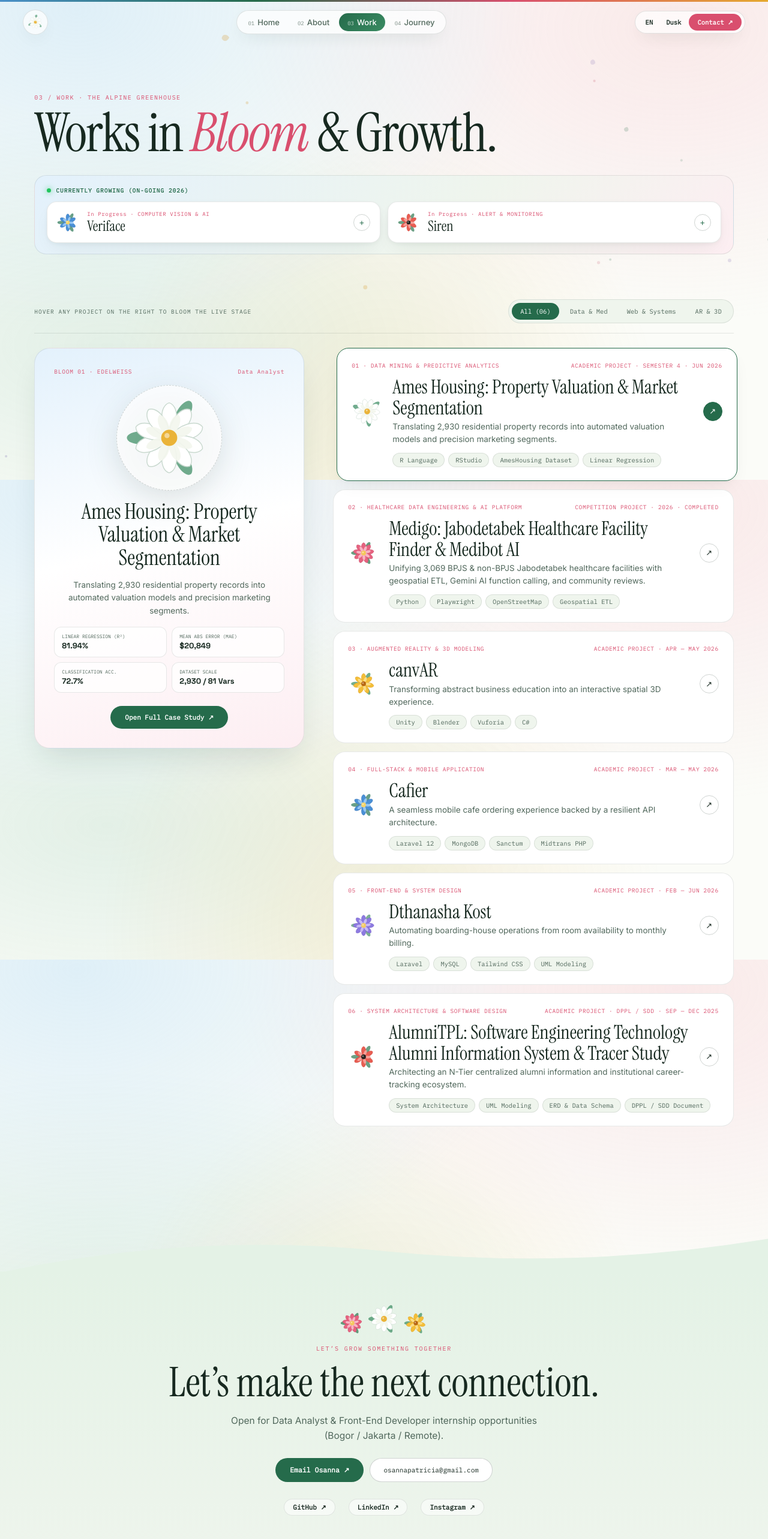
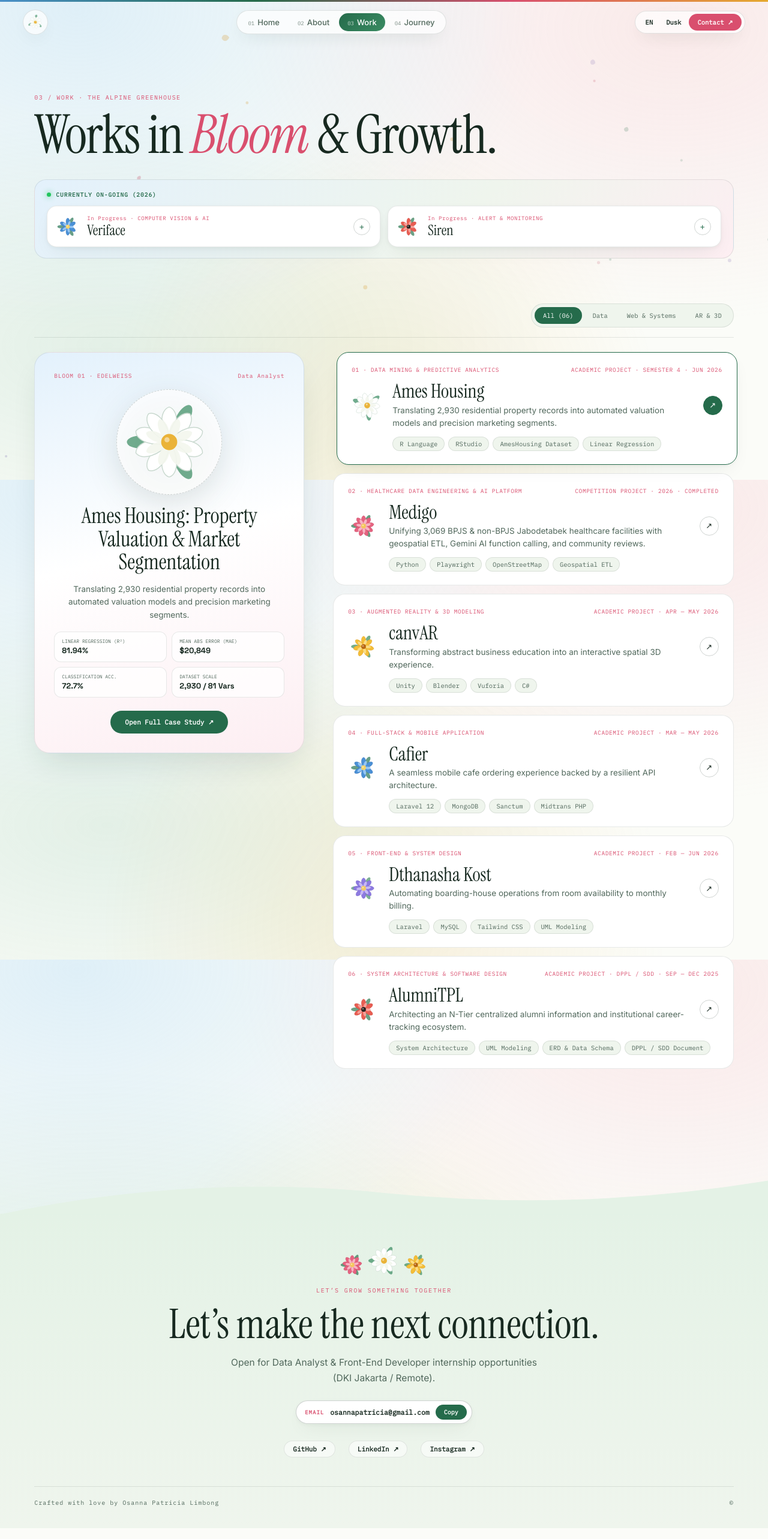
Before and after one commit to theocaw/Portofolio, a React (Vite) app: page /work in a window 1280 px wide. Shown: the top 2566 px of the page at 60% size. Built offline with nearby package versions, Linux system fonts and the light colour scheme.

Commit message:
Keep English Intermediate, fix descender clipping, enrich About bio, update footer to DKI Jakarta/Remote with single copyable email & warm sign-off, and refine Work ongoing toggles/filters/titles

```diff
--- a/src/components/ContactFooter.css
+++ b/src/components/ContactFooter.css
@@ -76,37 +76,50 @@
   padding-top: 8px;
 }
 
-.meadow-footer__primary {
-  padding: 12px 24px;
-  border-radius: 999px;
-  background: var(--blue);
-  color: #ffffff;
-  font-size: 11.5px;
-  font-weight: 600;
-  text-decoration: none;
-  transition: background-color 200ms ease, transform 200ms ease;
-}
-
-.meadow-footer__primary:hover {
-  background: var(--pink-hot);
-  color: #ffffff;
-  transform: translateY(-2px);
-}
-
-.meadow-footer__copy {
-  padding: 12px 22px;
+.meadow-footer__email-pill {
+  display: inline-flex;
+  align-items: center;
+  gap: 10px;
+  padding: 6px 8px 6px 14px;
   border-radius: 999px;
   border: 1px solid var(--rule-strong);
   background: var(--card-bg);
   color: var(--ink);
-  font-size: 11px;
+  font-size: 11.5px;
   cursor: pointer;
-  transition: border-color 200ms ease, transform 200ms ease;
+  box-shadow: var(--shadow-hard);
+  transition: border-color 200ms ease, transform 200ms ease, box-shadow 200ms ease;
 }
 
-.meadow-footer__copy:hover {
+.meadow-footer__email-pill:hover {
   border-color: var(--blue);
   transform: translateY(-2px);
+}
+
+.meadow-footer__email-tag {
+  font-size: 9px;
+  letter-spacing: 1px;
+  color: var(--pink-hot);
+  font-weight: 700;
+}
+
+.meadow-footer__email-addr {
+  font-weight: 600;
+  color: var(--ink);
+}
+
+.meadow-footer__email-action {
+  padding: 6px 14px;
+  border-radius: 999px;
+  background: var(--blue);
+  color: #ffffff;
+  font-size: 10px;
+  font-weight: 600;
+  transition: background-color 180ms ease;
+}
+
+.meadow-footer__email-pill:hover .meadow-footer__email-action {
+  background: var(--pink-hot);
 }
 
 .meadow-footer__socials {
--- a/src/components/ContactFooter.jsx
+++ b/src/components/ContactFooter.jsx
@@ -59,20 +59,28 @@ export default function ContactFooter() {
 
             <p className="meadow-footer__sub">
               {lang === 'id'
-                ? 'Terbuka untuk peluang magang Data Analyst & Front-End Developer (Bogor / Jakarta / Remote).'
-                : 'Open for Data Analyst & Front-End Developer internship opportunities (Bogor / Jakarta / Remote).'}
+                ? 'Terbuka untuk peluang magang Data Analyst & Front-End Developer (DKI Jakarta / Remote).'
+                : 'Open for Data Analyst & Front-End Developer internship opportunities (DKI Jakarta / Remote).'}
             </p>
 
             <div className="meadow-footer__actions">
-              <a href={`mailto:${site.email}`} className="mono meadow-footer__primary">
-                {lang === 'id' ? 'Kirim Email ↗' : 'Email Osanna ↗'}
-              </a>
-              <button type="button" className="mono meadow-footer__copy" onClick={copyEmail}>
-                {copied
-                  ? lang === 'id'
-                    ? 'Email Tersalin ✓'
-                    : 'Copied to Clipboard ✓'
-                  : site.email}
+              <button
+                type="button"
+                className="mono meadow-footer__email-pill"
+                onClick={copyEmail}
+                aria-label={`Copy email address ${site.email}`}
+              >
+                <span className="meadow-footer__email-tag">EMAIL</span>
+                <span className="meadow-footer__email-addr">{site.email}</span>
+                <span className="meadow-footer__email-action">
+                  {copied
+                    ? lang === 'id'
+                      ? 'Tersalin ✓'
+                      : 'Copied ✓'
+                    : lang === 'id'
+                      ? 'Salin'
+                      : 'Copy'}
+                </span>
               </button>
             </div>
 
@@ -92,7 +100,11 @@ export default function ContactFooter() {
           </motion.div>
 
           <div className="meadow-footer__bottom mono">
-            <span>OSANNA PATRICIA LIMBONG · PORTFOLIO</span>
+            <span>
+              {lang === 'id'
+                ? 'Dirancang sepenuh hati oleh Osanna Patricia Limbong'
+                : 'Crafted with love by Osanna Patricia Limbong'}
+            </span>
             <span>© {site.year}</span>
           </div>
         </div>
--- a/src/pages/About.css
+++ b/src/pages/About.css
@@ -18,13 +18,15 @@
 
 .about-walk__headline-mask {
   overflow: hidden;
+  padding-bottom: 0.18em;
+  margin-bottom: -0.18em;
 }
 
 .about-walk__title {
   font-family: var(--font-serif);
   font-weight: 400;
   font-size: clamp(44px, 6.8vw, 88px);
-  line-height: 0.98;
+  line-height: 1.05;
   letter-spacing: -0.02em;
   color: var(--ink);
   max-width: 980px;
--- a/src/pages/Journey.css
+++ b/src/pages/Journey.css
@@ -26,13 +26,15 @@
 
 .seasons-mask {
   overflow: hidden;
+  padding-bottom: 0.16em;
+  margin-bottom: -0.16em;
 }
 
 .seasons-hero__title {
   font-family: var(--font-serif);
   font-weight: 400;
   font-size: clamp(44px, 6.4vw, 84px);
-  line-height: 0.96;
+  line-height: 1.04;
   letter-spacing: -0.02em;
   color: var(--ink);
   max-width: 920px;
--- a/src/pages/ProjectDetail.css
+++ b/src/pages/ProjectDetail.css
@@ -98,13 +98,15 @@
 
 .bloom-mask {
   overflow: hidden;
+  padding-bottom: 0.16em;
+  margin-bottom: -0.16em;
 }
 
 .bloom-detail-hero__title {
   font-family: var(--font-serif);
   font-weight: 400;
   font-size: clamp(38px, 5.4vw, 72px);
-  line-height: 1.02;
+  line-height: 1.06;
   letter-spacing: -0.02em;
   color: var(--ink);
 }
--- a/src/pages/Work.css
+++ b/src/pages/Work.css
@@ -25,13 +25,15 @@
 
 .gh-mask {
   overflow: hidden;
+  padding-bottom: 0.16em;
+  margin-bottom: -0.16em;
 }
 
 .gh-title {
   font-family: var(--font-serif);
   font-weight: 400;
   font-size: clamp(46px, 7vw, 92px);
-  line-height: 0.95;
+  line-height: 1.03;
   letter-spacing: -0.02em;
   color: var(--ink);
 }
@@ -174,6 +176,10 @@
   flex-wrap: wrap;
   padding-bottom: 16px;
   border-bottom: 1px solid var(--rule);
+}
+
+.gh-split-bar--end {
+  justify-content: flex-end;
 }
 
 .gh-split-bar__hint {
--- a/src/pages/Work.jsx
+++ b/src/pages/Work.jsx
@@ -27,13 +27,13 @@ const BLOOM_SPECS = {
 const FILTERS = {
   en: [
     { id: 'all', label: 'All (06)' },
-    { id: 'data', label: 'Data & Med' },
+    { id: 'data', label: 'Data' },
     { id: 'system', label: 'Web & Systems' },
     { id: 'ar', label: 'AR & 3D' },
   ],
   id: [
     { id: 'all', label: 'Semua (06)' },
-    { id: 'data', label: 'Data & Medis' },
+    { id: 'data', label: 'Data' },
     { id: 'system', label: 'Web & Sistem' },
     { id: 'ar', label: 'AR & 3D' },
   ],
@@ -46,7 +46,11 @@ export default function Work() {
 
   const [activeFilter, setActiveFilter] = useState('all');
   const [focusedId, setFocusedId] = useState(projects[0]?.id || 'ames-housing');
-  const [expandedOngoing, setExpandedOngoing] = useState(null);
+  const [openOngoing, setOpenOngoing] = useState({});
+
+  const toggleOngoing = (id) => {
+    setOpenOngoing((prev) => ({ ...prev, [id]: !prev[id] }));
+  };
 
   const visibleProjects =
     activeFilter === 'all'
@@ -87,19 +91,19 @@ export default function Work() {
           </div>
         </div>
 
-        {/* TOP: Compact Interactive On-Going Seedlings Strip (Veriface & Siren) */}
+        {/* TOP: Compact Interactive On-Going Strip (Veriface & Siren — Independent Toggles) */}
         {ongoingSection && ongoingSection.items?.length > 0 && (
-          <div className="gh-seedling-strip" aria-label="On-going projects in active development">
+          <div className="gh-seedling-strip" aria-label="Currently on-going projects">
             <div className="gh-seedling-strip__label mono">
               <i className="exhibit-live-dot" aria-hidden="true" />
               <span>
-                {lang === 'id' ? 'SEDANG DIKEMBANGKAN (2026)' : 'CURRENTLY GROWING (ON-GOING 2026)'}
+                {lang === 'id' ? 'SEDANG BERJALAN (ON-GOING 2026)' : 'CURRENTLY ON-GOING (2026)'}
               </span>
             </div>
 
             <div className="gh-seedling-capsules">
               {ongoingSection.items.map((item, idx) => {
-                const open = expandedOngoing === item.id;
+                const open = Boolean(openOngoing[item.id]);
                 return (
                   <motion.div
                     key={item.id}
@@ -109,7 +113,7 @@ export default function Work() {
                     <button
                       type="button"
                       className="gh-capsule__head"
-                      onClick={() => setExpandedOngoing(open ? null : item.id)}
+                      onClick={() => toggleOngoing(item.id)}
                       aria-expanded={open}
                     >
                       <FlowerEmblem species={idx === 0 ? 'gentian' : 'poppy'} size={36} />
@@ -156,13 +160,7 @@ export default function Work() {
           Left: Sticky Live-Morphing Flower Stage | Right: Hover/Click Project Index
          ========================================================= */}
       <section className="container gh-split-section">
-        <div className="gh-split-bar">
-          <span className="mono gh-split-bar__hint">
-            {lang === 'id'
-              ? 'ARAHKAN KURSOR KE PROYEK DI KANAN UNTUK PRATINJAU LANGSUNG'
-              : 'HOVER ANY PROJECT ON THE RIGHT TO BLOOM THE LIVE STAGE'}
-          </span>
-
+        <div className="gh-split-bar gh-split-bar--end">
           <div className="exhibit-filters" role="tablist">
             {(FILTERS[lang] || FILTERS.en).map((f) => {
               const isSelected = activeFilter === f.id;
@@ -281,7 +279,7 @@ export default function Work() {
                         <FlowerEmblem species={spec.species} size={46} />
                       </motion.span>
                       <div>
-                        <h3 className="gh-index-item__title">{project.title}</h3>
+                        <h3 className="gh-index-item__title">{project.title.split(':')[0]}</h3>
                         <p className="gh-index-item__desc">{project.tagline}</p>
                       </div>
                       <span className="mono gh-index-item__arrow">↗</span>
```
Also changed, not shown: src/content/about.js (+4 -4 lines).
